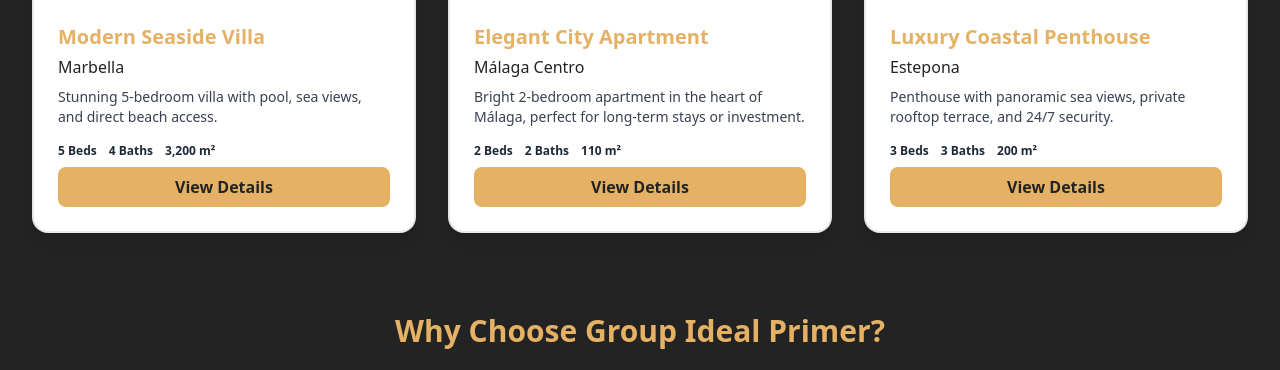
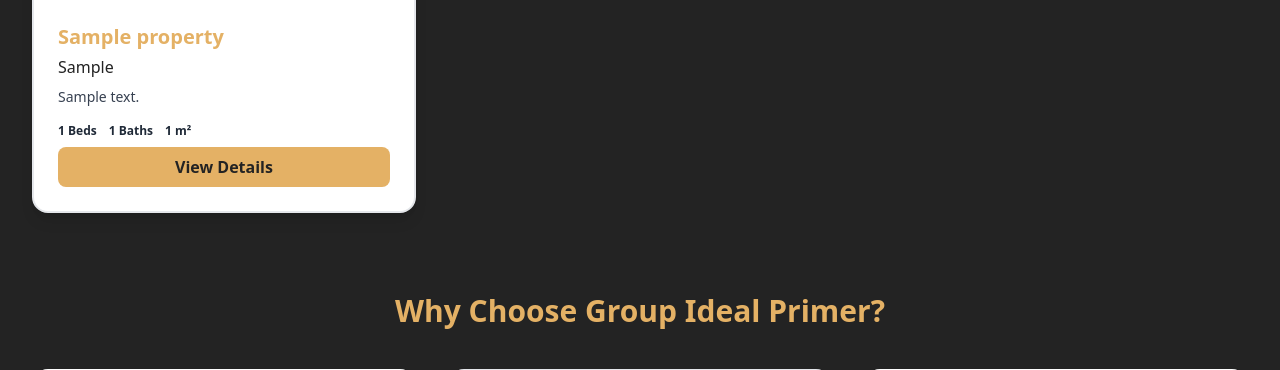
Before and after one commit to ryanyv/gip, a Django app: page / in a window 1280 px wide. Shown: the part 1025-1395 px from the top of the page. Run offline with Django 5.2, Linux system fonts and the light colour scheme; tables that the repository leaves empty hold one stand-in row (values such as "Sample post"); grey boxes marked "Sample" are stand-in pictures; some libraries are stand-ins or nearby versions.

Commit message:
Link home page properties to database

```diff
--- a/core/views.py
+++ b/core/views.py
@@ -1,7 +1,11 @@
 from django.shortcuts import render
+from properties.models import Property
 
 def home(request):
-    return render(request, "core/home.html")
+    featured_properties = Property.objects.filter(is_featured=True)[:3]
+    if not featured_properties:
+        featured_properties = Property.objects.order_by("-created_at")[:3]
+    return render(request, "core/home.html", {"featured_properties": featured_properties})
 
 def about(request):
     return render(request, "core/about.html")
--- a/templates/core/home.html
+++ b/templates/core/home.html
@@ -19,51 +19,30 @@
 <section class="max-w-7xl mx-auto mt-16">
   <h2 class="text-3xl font-bold text-gold mb-10 text-center">Featured Properties</h2>
   <div class="grid gap-8 md:grid-cols-3">
-    <!-- Property Card 1 -->
+    {% for property in featured_properties %}
     <div class="bg-white rounded-2xl shadow-lg border-2 border-gold hover:shadow-2xl transition overflow-hidden">
-      <img src="https://images.unsplash.com/photo-1512918728675-ed5a9ecdebfd?auto=format&fit=crop&w=600&q=80" alt="Modern Villa" class="w-full h-56 object-cover">
+      {% if property.photos.all %}
+        <img src="{{ property.photos.first.image.url }}" alt="{{ property.name }}" class="w-full h-56 object-cover">
+      {% else %}
+        <div class="w-full h-56 flex items-center justify-center bg-[#EEE8DC] text-gold font-bold text-3xl">
+          No Photo
+        </div>
+      {% endif %}
       <div class="p-6">
-        <h3 class="text-xl font-semibold text-gold mb-1">Modern Seaside Villa</h3>
-        <p class="text-[#232323] font-medium mb-2">Marbella</p>
-        <p class="text-gray-700 text-sm mb-4">Stunning 5-bedroom villa with pool, sea views, and direct beach access.</p>
+        <h3 class="text-xl font-semibold text-gold mb-1">{{ property.name }}</h3>
+        <p class="text-[#232323] font-medium mb-2">{{ property.location }}</p>
+        <p class="text-gray-700 text-sm mb-4 line-clamp-2">{{ property.description }}</p>
         <div class="flex items-center gap-3 mb-2 text-gray-800 text-xs font-semibold">
-          <span>5 Beds</span>
-          <span>4 Baths</span>
-          <span>3,200 m²</span>
+          <span>{{ property.bedrooms }} Beds</span>
+          <span>{{ property.bathrooms }} Baths</span>
+          <span>{{ property.area }} m²</span>
         </div>
-        <a href="/properties/1/" class="block button-gold text-center py-2 rounded-lg mt-2 font-bold text-[#232323]">View Details</a>
+        <a href="{% url 'properties:property_detail' property.pk %}" class="block button-gold text-center py-2 rounded-lg mt-2 font-bold text-[#232323]">View Details</a>
       </div>
     </div>
-    <!-- Property Card 2 -->
-    <div class="bg-white rounded-2xl shadow-lg border-2 border-gold hover:shadow-2xl transition overflow-hidden">
-      <img src="https://images.unsplash.com/photo-1464983953574-0892a716854b?auto=format&fit=crop&w=600&q=80" alt="City Apartment" class="w-full h-56 object-cover">
-      <div class="p-6">
-        <h3 class="text-xl font-semibold text-gold mb-1">Elegant City Apartment</h3>
-        <p class="text-[#232323] font-medium mb-2">Málaga Centro</p>
-        <p class="text-gray-700 text-sm mb-4">Bright 2-bedroom apartment in the heart of Málaga, perfect for long-term stays or investment.</p>
-        <div class="flex items-center gap-3 mb-2 text-gray-800 text-xs font-semibold">
-          <span>2 Beds</span>
-          <span>2 Baths</span>
-          <span>110 m²</span>
-        </div>
-        <a href="/properties/2/" class="block button-gold text-center py-2 rounded-lg mt-2 font-bold text-[#232323]">View Details</a>
-      </div>
-    </div>
-    <!-- Property Card 3 -->
-    <div class="bg-white rounded-2xl shadow-lg border-2 border-gold hover:shadow-2xl transition overflow-hidden">
-      <img src="https://images.unsplash.com/photo-1507089947368-19c1da9775ae?auto=format&fit=crop&w=600&q=80" alt="Coastal Penthouse" class="w-full h-56 object-cover">
-      <div class="p-6">
-        <h3 class="text-xl font-semibold text-gold mb-1">Luxury Coastal Penthouse</h3>
-        <p class="text-[#232323] font-medium mb-2">Estepona</p>
-        <p class="text-gray-700 text-sm mb-4">Penthouse with panoramic sea views, private rooftop terrace, and 24/7 security.</p>
-        <div class="flex items-center gap-3 mb-2 text-gray-800 text-xs font-semibold">
-          <span>3 Beds</span>
-          <span>3 Baths</span>
-          <span>200 m²</span>
-        </div>
-        <a href="/properties/3/" class="block button-gold text-center py-2 rounded-lg mt-2 font-bold text-[#232323]">View Details</a>
-      </div>
-    </div>
+    {% empty %}
+    <p class="col-span-full text-center text-gray-400">No properties available.</p>
+    {% endfor %}
   </div>
 </section>
 
```
